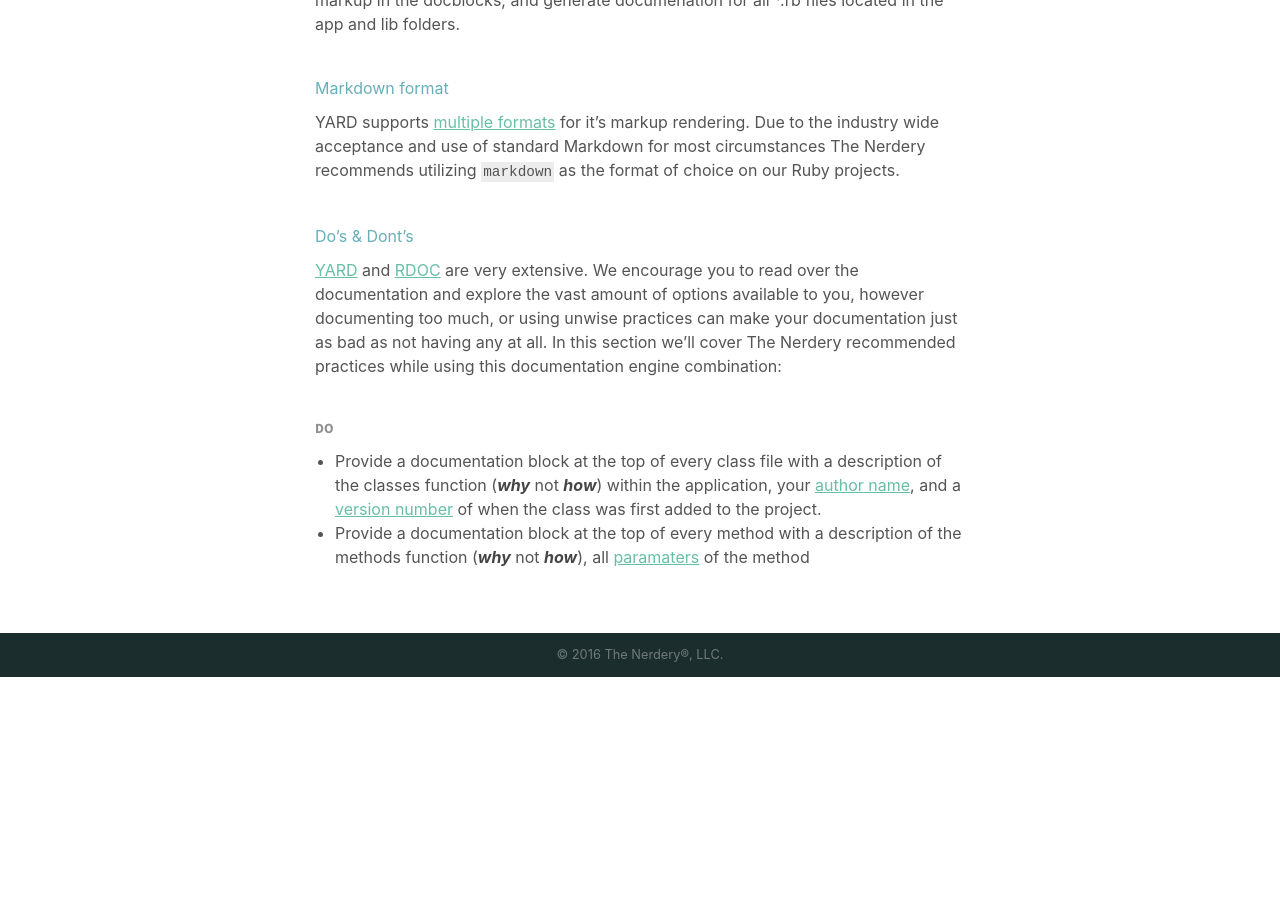
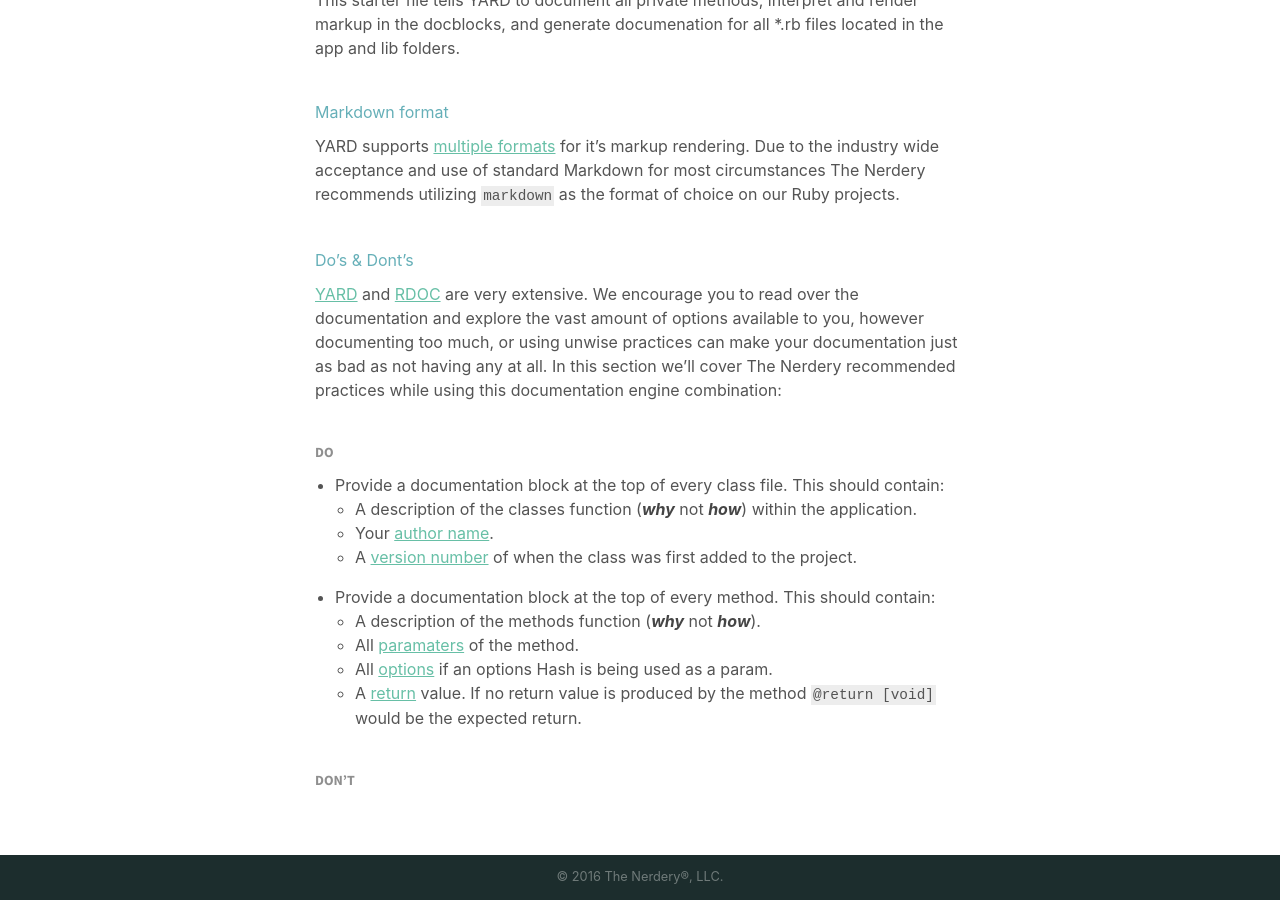
Before and after one commit to thenerdery/ruby-standards, a Jekyll site: the page built from index.md, in a window 1280 px wide and 900 px high, scrolled down 11002 px. Built offline with Jekyll 4.4.1, drawn with Linux system fonts in a browser that asks for light colours; some web fonts are replaced; before the commit the page ends 11679 px from its top, so only the background shows below that.

Commit message:
Adding items to the do/don't list for documenation

```diff
--- a/index.md
+++ b/index.md
@@ -271,5 +271,14 @@ YARD supports [multiple formats](http://www.rubydoc.info/gems/yard/file/docs/Get
 [YARD](http://www.rubydoc.info/gems/yard/file/docs/GettingStarted.md) and [RDOC](http://rdoc.sourceforge.net/doc/) are very extensive. We encourage you to read over the documentation and explore the vast amount of options available to you, however documenting too much, or using unwise practices can make your documentation just as bad as not having any at all. In this section we'll cover The Nerdery recommended practices while using this documentation engine combination:
 
 #### __DO__
-* Provide a documentation block at the top of every class file with a description of the classes function (___why___ not ___how___) within the application, your [author name](http://www.rubydoc.info/gems/yard/file/docs/Tags.md#author), and a [version number](http://www.rubydoc.info/gems/yard/file/docs/Tags.md#since) of when the class was first added to the project.
-* Provide a documentation block at the top of every method with a description of the methods function (___why___ not ___how___), all [paramaters](http://www.rubydoc.info/gems/yard/file/docs/Tags.md#param) of the method
+* Provide a documentation block at the top of every class file. This should contain:
+    * A description of the classes function (___why___ not ___how___) within the application.
+    * Your [author name](http://www.rubydoc.info/gems/yard/file/docs/Tags.md#author).
+    * A [version number](http://www.rubydoc.info/gems/yard/file/docs/Tags.md#since) of when the class was first added to the project.
+* Provide a documentation block at the top of every method. This should contain:
+    * A description of the methods function (___why___ not ___how___).
+    * All [paramaters](http://www.rubydoc.info/gems/yard/file/docs/Tags.md#param) of the method.
+    * All [options](http://www.rubydoc.info/gems/yard/file/docs/Tags.md#option) if an options Hash is being used as a param.
+    * A [return](http://www.rubydoc.info/gems/yard/file/docs/Tags.md#return) value. If no return value is produced by the method `@return [void]` would be the expected return.
+
+#### __DON'T__
```
